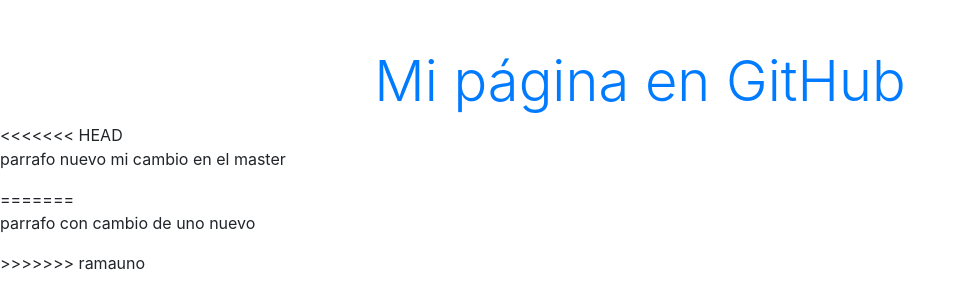
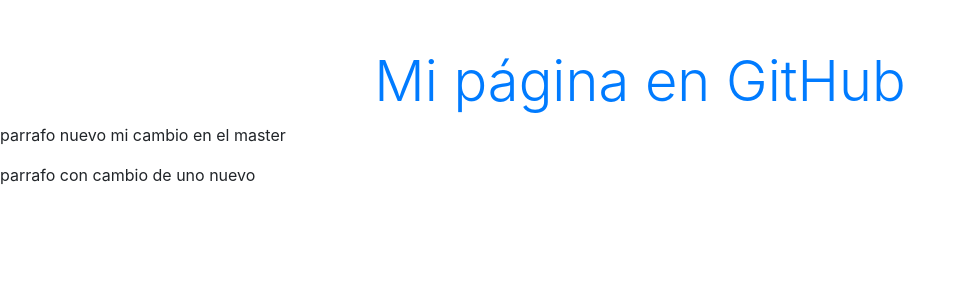
Before and after one commit to jgmendozara/sitiogh, a plain HTML site: page index.html in a window 1280 px wide. Shown: the whole page, without its empty margins (0-965 px from the left). Drawn offline with nearby package versions, Linux system fonts and the light colour scheme.

Commit message:
Editado parrafo en master fin

```diff
--- a/index.html
+++ b/index.html
@@ -12,11 +12,8 @@
   </head>
   <body>
     <h1 class="text-center mt-5 display-4 text-primary">Mi página en GitHub</h1>
-<<<<<<< HEAD
     <p>parrafo nuevo mi cambio en el master</p>
-=======
     <p>parrafo con cambio de uno nuevo</p>
->>>>>>> ramauno
 
     <!-- Optional JavaScript -->
     <!-- jQuery first, then Popper.js, then Bootstrap JS -->
```
